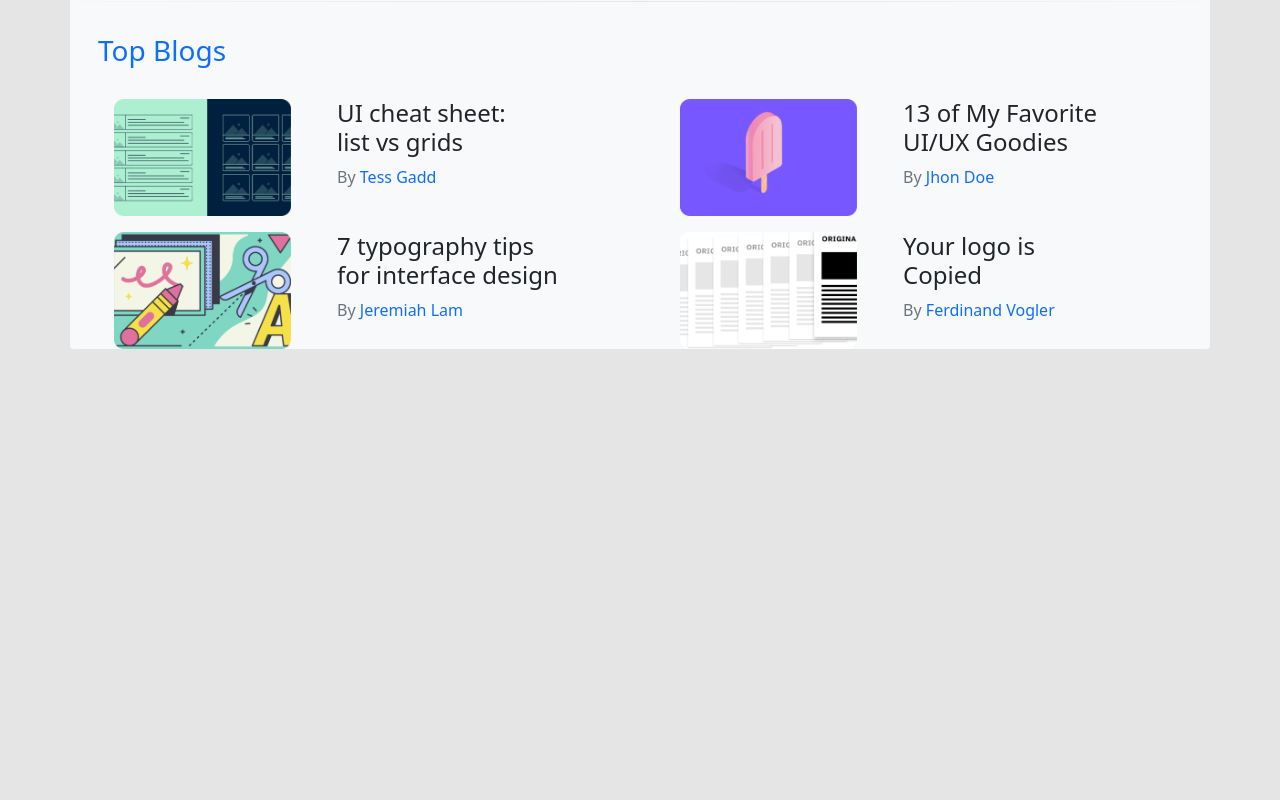
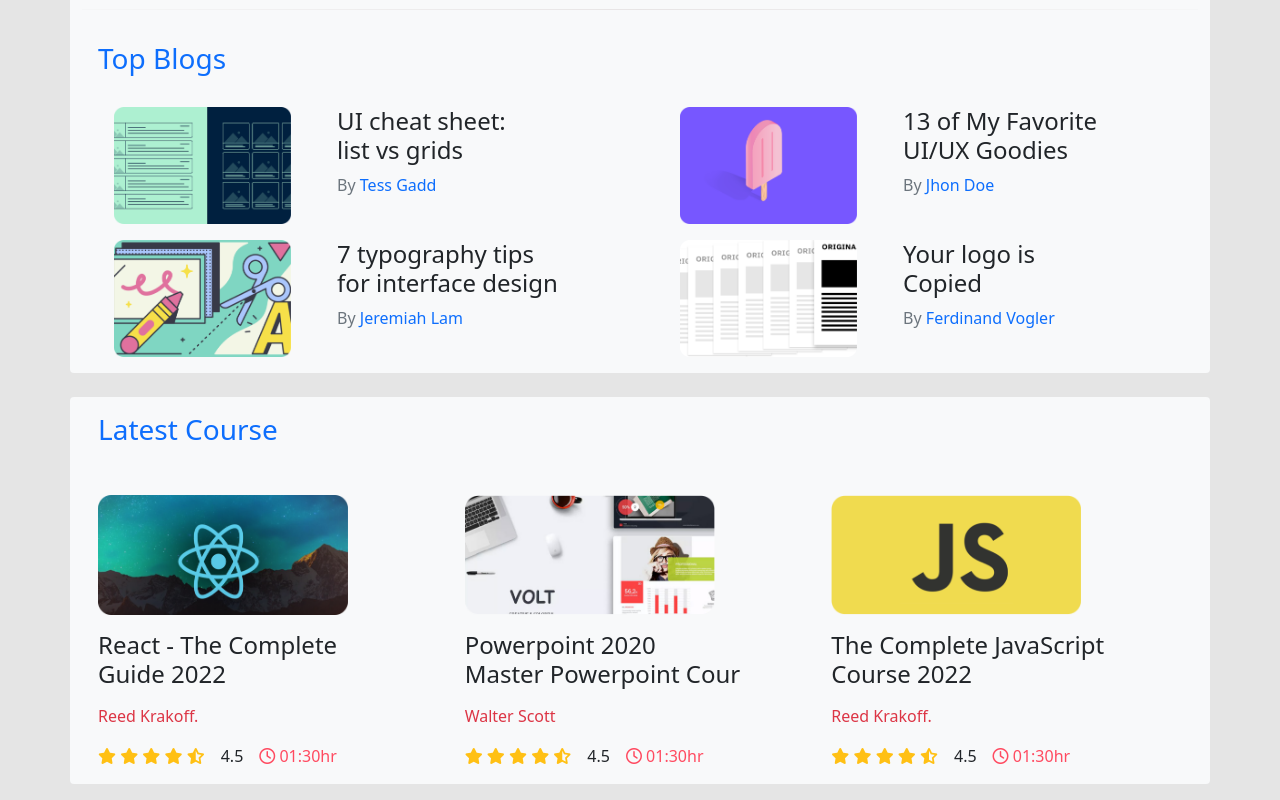
Before and after one commit to EmtiazHossainE2/leader-board-using-b5, a plain HTML site: page index.html in a window 1280 px wide. Shown: the part 357-1157 px from the top of the page. Before the commit the page ends 800 px from the top, so only its background shows below. Drawn offline with nearby package versions, Linux system fonts and the light colour scheme.

Commit message:
complete site

```diff
--- a/index.html
+++ b/index.html
@@ -6,10 +6,18 @@
     <meta http-equiv="X-UA-Compatible" content="IE=edge">
     <meta name="viewport" content="width=device-width, initial-scale=1.0">
     <title>Leader Board Using Bootstrap 5 </title>
+    <!-- Font Awesome -->
+    <script src="https://kit.fontawesome.com/526e89685c.js" crossorigin="anonymous"></script>
     <!-- Bootstrap CSS v5.1.3 -->
     <link href="https://cdn.jsdelivr.net/npm/bootstrap@5.1.3/dist/css/bootstrap.min.css" rel="stylesheet" integrity="sha384-1BmE4kWBq78iYhFldvKuhfTAU6auU8tT94WrHftjDbrCEXSU1oBoqyl2QvZ6jIW3" crossorigin="anonymous">
     <!-- Favicon -->
     <link rel="shortcut icon" href="images/icons/logo.png" type="image/x-icon">
+    <style>
+        :root {
+            --clock-color : #FF4A60;
+            --icon-color : #FFC014;
+        }
+    </style>
 
 </head>
 <body style="background-color: #E5E5E5;">
@@ -46,7 +54,7 @@
     </header>
     <main>
         <section>
-            <div class="container my-3 bg-light rounded">
+            <div class="container my-4 pb-3 bg-light rounded">
                 <!-- top players  -->
                 <div class="">
                     <h3 class="text-primary py-3 m-3">Top Player</h3>
@@ -140,8 +148,62 @@
 
             </div>
         </section>
-        <section class="container">
 
+        <!-- Latest Course area  -->
+        <section class="container my-3 bg-light rounded">
+            <h3 class="text-primary py-3 m-3 ">Latest Course</h3>
+            <div class="row m-2 g-3">
+                <div class="col-lg-4 col-md-6 col-sm-12 ">
+                    <img width="250" height="120" src="images/courses/course-1.png" alt="">
+                    <div>
+                        <h4 class="my-3">React - The Complete <br> Guide 2022</h4>
+                        <p class="text-danger">Reed Krakoff.</p>
+                        <div class="d-flex ">
+                            <div style="color: var(--icon-color);">
+                                <i class="fas fa-star"></i>
+                                <i class="fas fa-star"></i>
+                                <i class="fas fa-star"></i>
+                                <i class="fas fa-star"></i>
+                                <i class="fas fa-star-half-alt"></i>
+                            </div>
+                            <p class="px-3">4.5</p>
+                            <div style="color: var(--clock-color);"><i class="far fa-clock"></i> 01:30hr</div>
+                        </div>
+                    </div>
+                </div>
+                <div class="col-lg-4 col-md-6 col-12">
+                    <img width="250" height="120" src="images/courses/course-2.png" alt="">
+                    <h4 class="my-3">Powerpoint 2020 <br>Master Powerpoint Cour</h4>
+                    <p class="text-danger">Walter Scott</p>
+                    <div class="d-flex ">
+                        <div style="color: var(--icon-color);">
+                            <i class="fas fa-star"></i>
+                            <i class="fas fa-star"></i>
+                            <i class="fas fa-star"></i>
+                            <i class="fas fa-star"></i>
+                            <i class="fas fa-star-half-alt"></i>
+                        </div>
+                        <p class="px-3">4.5</p>
+                        <div style="color: var(--clock-color);"><i  class="far fa-clock"></i> 01:30hr</div>
+                    </div>
+                </div>
+                <div class="col-lg-4 col-md-6 col-12">
+                    <img width="250" height="120" src="images/courses/course-3.png" alt="">
+                    <h4 class="my-3">The Complete JavaScript <br> Course 2022</h4>
+                    <p class="text-danger">Reed Krakoff.</p>
+                    <div class="d-flex ">
+                        <div style="color: var(--icon-color);">
+                            <i class="fas fa-star"></i>
+                            <i class="fas fa-star"></i>
+                            <i class="fas fa-star"></i>
+                            <i class="fas fa-star"></i>
+                            <i class="fas fa-star-half-alt"></i>
+                        </div>
+                        <p class="px-3">4.5</p>
+                        <div style="color: var(--clock-color);"><i  class="far fa-clock"></i> 01:30hr</div>
+                    </div>
+                </div>
+            </div>
 
         </section>
     </main>
```
